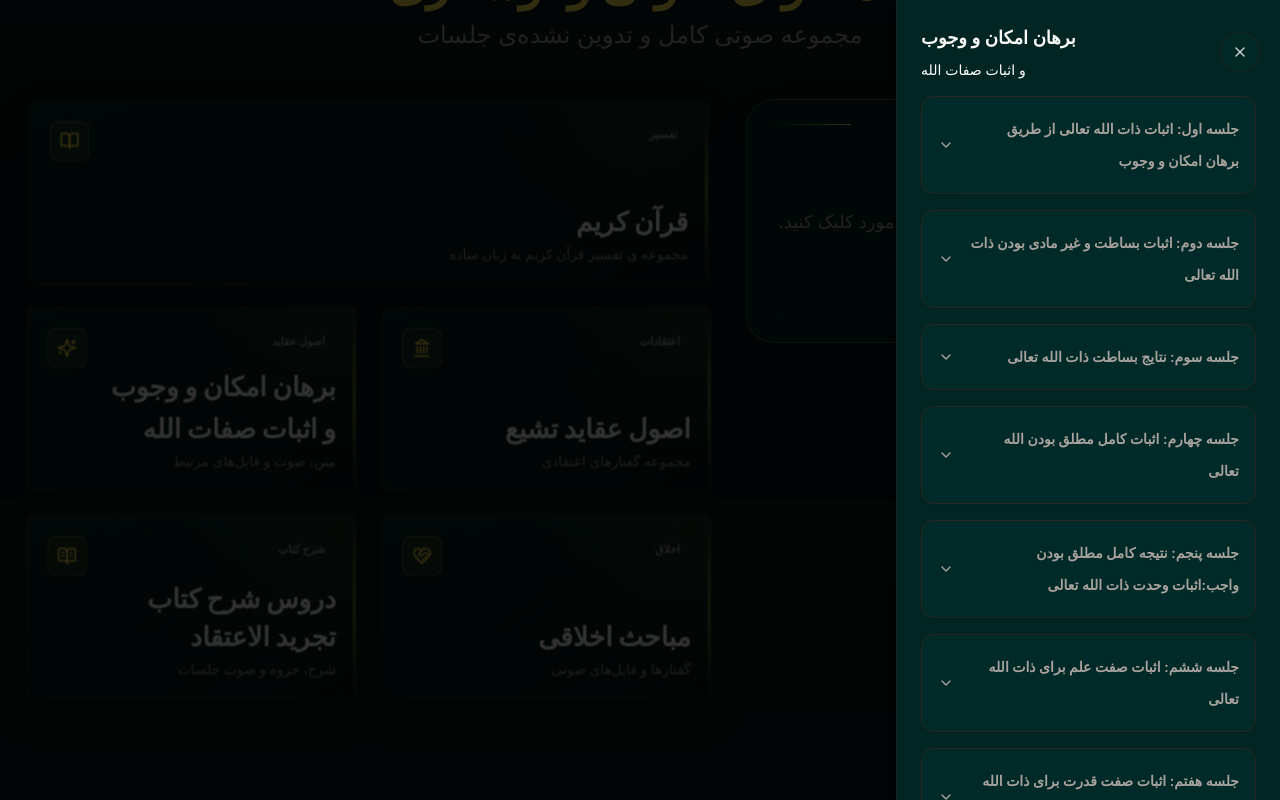
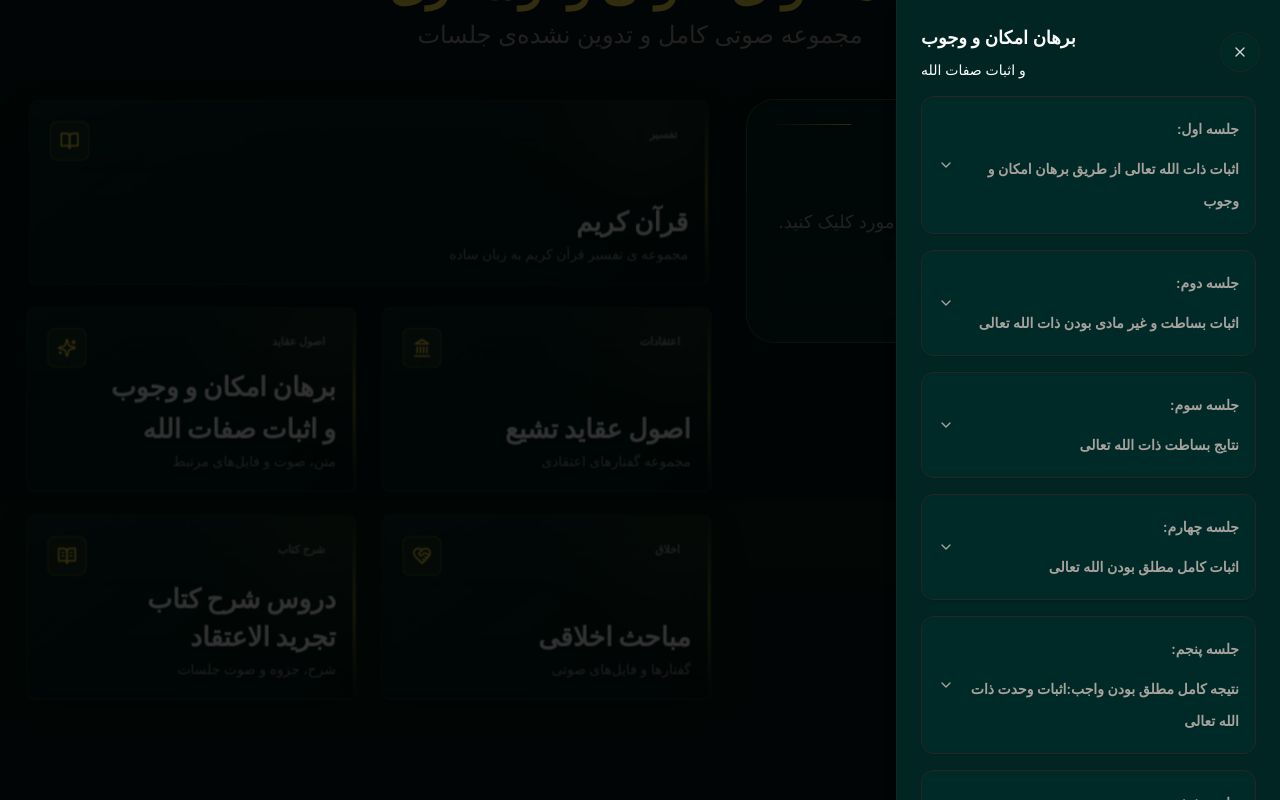
Before and after one commit to mah404/bavarmandan, a Next.js app: page / in a window 1280 px wide. Both pictures are taken after a click on the element 191 px from the left and 1500 px from the top of the page. Shown: the part 1100-1900 px from the top of the page. Built offline with nearby package versions, Linux system fonts and the light colour scheme.

Commit message:
13 session maktobat

```diff
--- a/components/layout/sections/BenefitMaktobat.tsx
+++ b/components/layout/sections/BenefitMaktobat.tsx
@@ -53,9 +53,8 @@ function cleanMaktobatContent(content: string) {
     .replace(/(ذات الله(?: تعالی)?)\s*:\s*/g, "$1 ");
 }
 
-function maktobatTriggerTitle(maktobat: Maktobat) {
-  const content = cleanMaktobatContent(maktobat.content).trim();
-  return content ? `${maktobat.title}: ${content}` : maktobat.title;
+function maktobatTriggerContent(maktobat: Maktobat) {
+  return cleanMaktobatContent(maktobat.content).trim();
 }
 
 function maktobatDocumentTitle(maktobat: Maktobat) {
@@ -274,7 +273,12 @@ export const BenefitMaktobat = () => {
                 >
                   <AccordionTrigger className="gap-4 text-right text-muted-foreground">
                     <span className="block flex-1 text-right leading-8">
-                      {maktobatTriggerTitle(maktobat)}
+                      <span className="block">{maktobat.title}:</span>
+                      {maktobatTriggerContent(maktobat) ? (
+                        <span className="mt-2 block">
+                          {maktobatTriggerContent(maktobat)}
+                        </span>
+                      ) : null}
                     </span>
                   </AccordionTrigger>
             <AccordionContent>
```
